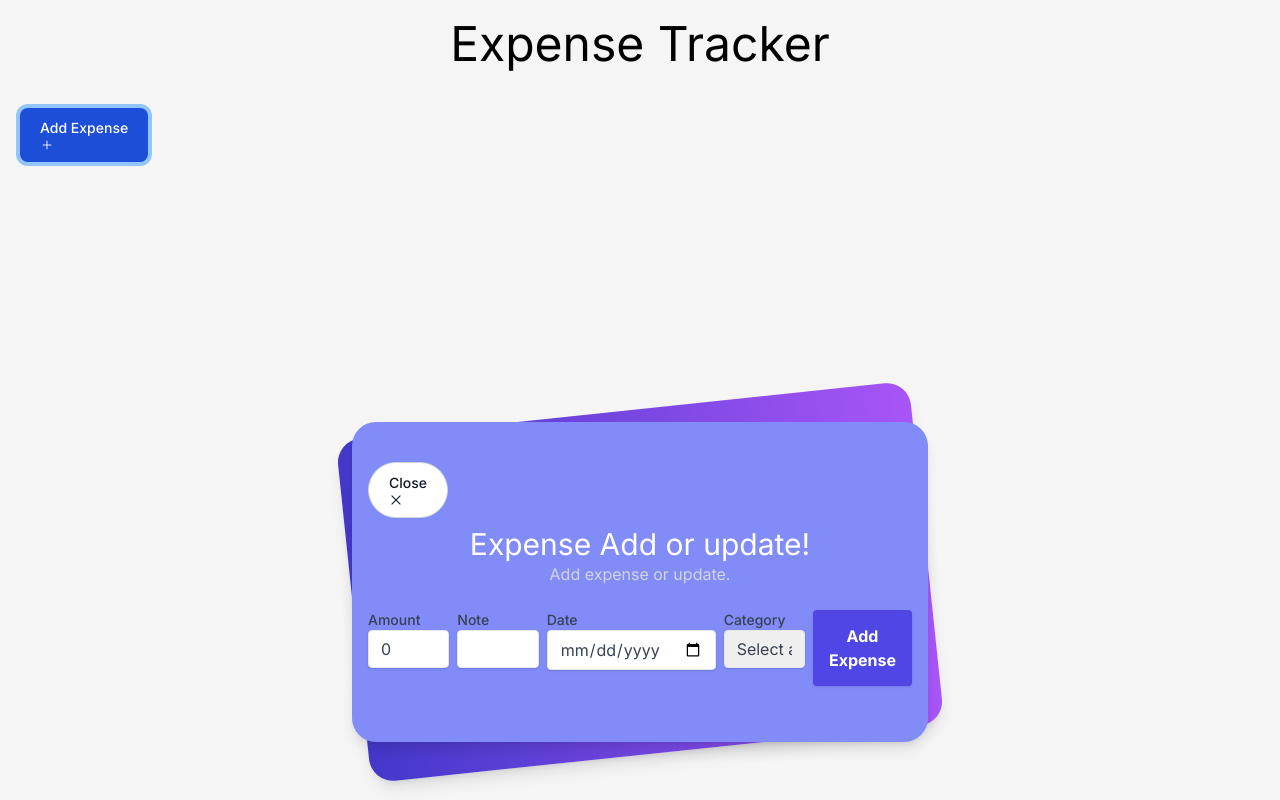
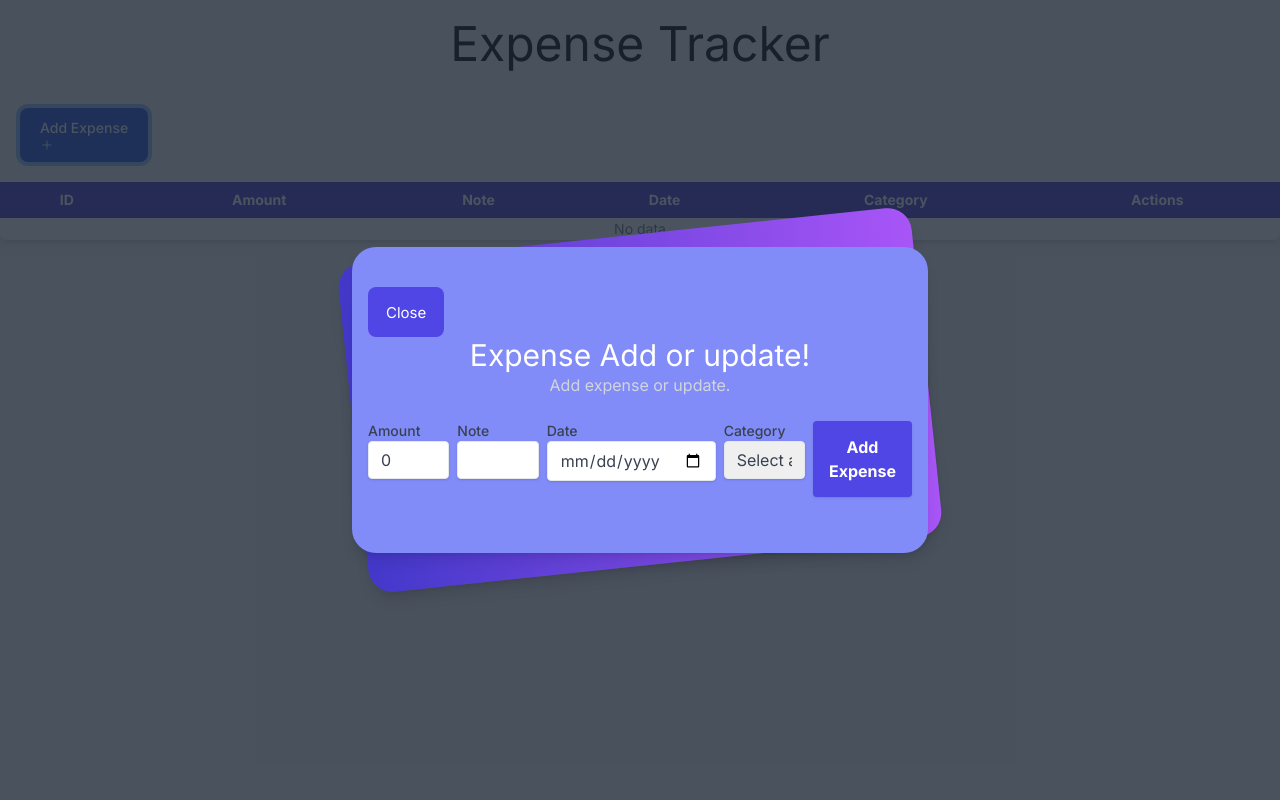
Before and after one commit to talhak911/NextJs14, a Next.js app in the folder Expense Tracker/: page / in a window 1280 px wide. Both pictures are taken after a click on the button "Add Expense". Shown: the top 800 px of the page. Built offline with nearby package versions, Linux system fonts and the light colour scheme.

Commit message:
Expense Tracker with recharts

```diff
--- a/Expense Tracker/src/app/components/ExpenseList.tsx
+++ b/Expense Tracker/src/app/components/ExpenseList.tsx
@@ -201,8 +201,11 @@ export default function ExpenseTracker() {
     },
   ];
     return (
-    <>
+    <div>
     <h1 className="text-5xl text-center m-5">Expense Tracker</h1>
+
+
+
     <button onClick={()=>setIsOpen(true)} className="px-5 py-2.5 text-sm font-medium text-white bg-blue-700 hover:bg-blue-800 focus:ring-4 focus:outline-none focus:ring-blue-300 rounded-lg text-center dark:bg-blue-600 dark:hover:bg-blue-700 dark:focus:ring-blue-800 m-5 ">Add Expense <IoAdd /></button>
         <ExpenseModal isOpen={isOpen} isClose={isClosed} expenseObj={expense}onChangeHandler={onChangeHandler } onSubmithandle={onSubmitHandler} onUpdatehandle={onClickUpdate}/>
 
@@ -253,18 +256,25 @@ export default function ExpenseTracker() {
 
               </tr>
 
-          </tbody></>:     <tr>
+          </tbody></>:   <thead>  <tr>
       <td colSpan={6} className="text-center">
         <h1>No data</h1>
       </td>
-    </tr>}
+    </tr>  </thead>}
+
         </table>
-        <div style={{ width: '50%', height: '50vh' }}>
-  <BarChartWrapper data ={data}/>
+
+        <div className={`modal ${isOpen ? 'hidden' : 'block'} mt-5` }>
+  {!isOpen &&
+  <div style={{ width: '50%', height: '50vh' }}>
+  <BarChartWrapper data={data} />
+  </div>
+  }
 </div>
 
 
-    </>
+
+    </div>
 
 
 
--- a/Expense Tracker/src/app/components/expenseModal.tsx
+++ b/Expense Tracker/src/app/components/expenseModal.tsx
@@ -1,16 +1,24 @@
+"use state"
 import { VscChromeClose } from "react-icons/vsc";
+import { useState } from "react";
 export default function ExpenseModal(props:expenseProps)
 {
     const categories:string[]=["Online payment","Bill pay","shoping","Groceries"];
+    const [errors, setErrors] = useState<string[]>([])
     return(
 
 <>
-{props.isOpen ===true ? <div className="float min-h-screen  py-6 flex flex-col justify-center sm:py-12">
+<div className={`modal ${props.isOpen ? 'block' : 'hidden'}`}>
+            <div className="modal-overlay absolute top-0 left-0 w-full h-full bg-gray-800 bg-opacity-80">
+{ <div className="float min-h-screen  py-6 flex flex-col justify-center sm:py-12">
       <div className="relative py-3 sm:max-w-xl sm:mx-auto">
           <div className="absolute inset-0 bg-gradient-to-r from-indigo-700 to-purple-500 shadow-lg transform -skew-y-6 sm:skew-y-0 sm:-rotate-6 sm:rounded-3xl"></div>
           <div className="text-white relative px-4 py-10 bg-indigo-400 shadow-lg sm:rounded-3xl sm:p-100">
           {props.expenseObj.id !=='' ?<></>:
-                 <button className="ml-30 text-gray-900 bg-white border border-gray-300 focus:outline-none hover:bg-gray-100 focus:ring-4 focus:ring-gray-200 font-medium rounded-full text-sm px-5 py-2.5 me-2 mb-2 dark:bg-gray-800 dark:text-white dark:border-gray-600 dark:hover:bg-gray-700 dark:hover:border-gray-600 dark:focus:ring-gray-700" onClick={props.isClose}>Close <VscChromeClose /></button>}
+            <><button  onClick={props.isClose} className="button-57" role="button"><span className="text">Close</span><span><VscChromeClose /></span></button>
+
+            </>
+                 }
               <div className="text-center pb-6">
                   <h1 className="text-3xl">Expense Add or update!</h1>
                   <p className="text-gray-300">
@@ -101,6 +109,7 @@ export default function ExpenseModal(props:expenseProps)
                             </button>
 
                             :
+
                       <button
                           // onClick={onClickHandler}
                           type="button"
@@ -115,7 +124,9 @@ export default function ExpenseModal(props:expenseProps)
               </form>
           </div>
       </div>
-  </div> : <></>       }
+  </div>      }
+    </div>
+    </div>
 </>
     )
 }
--- a/Expense Tracker/src/app/components/graph.tsx
+++ b/Expense Tracker/src/app/components/graph.tsx
@@ -6,6 +6,7 @@ import { BarChart, Bar, XAxis, YAxis, CartesianGrid, Tooltip, Legend, Responsive
 
 export default function BarChartWrapper({ data }:any) {
 return(
+  <>
     <ResponsiveContainer width="100%" height="100%">
     <BarChart
       width={500}
@@ -27,5 +28,6 @@ return(
       <Bar dataKey="amount" fill="#8884d8" background={{ fill: '#eee' }} />
     </BarChart>
   </ResponsiveContainer>
+</>
 )
   }
--- a/Expense Tracker/src/app/globals.css
+++ b/Expense Tracker/src/app/globals.css
@@ -7,6 +7,68 @@
 :root {
  background-color: whitesmoke;
 }
+.button-57 {
+  position: relative;
+  overflow: hidden;
+  border-radius: 8px;
+
+  color: white;
+  display: inline-block;
+  font-size: 15px;
+  line-height: 15px;
+  padding: 18px 18px 17px;
+  text-decoration: none;
+  cursor: pointer;
+  background: #4F46E5;
+  user-select: none;
+  -webkit-user-select: none;
+  touch-action: manipulation;
+}
+
+.button-57 span:first-child {
+  position: relative;
+  transition: color 600ms cubic-bezier(0.48, 0, 0.12, 1);
+  z-index: 10;
+}
+
+.button-57 span:last-child {
+  color: white;
+  display: block;
+  position: absolute;
+  bottom: 0;
+  transition: all 500ms cubic-bezier(0.48, 0, 0.12, 1);
+  z-index: 100;
+  opacity: 0;
+  top: 50%;
+  left: 50%;
+  transform: translateY(225%) translateX(-50%);
+  height: 14px;
+  line-height: 13px;
+}
+
+.button-57:after {
+  content: "";
+  position: absolute;
+  bottom: -50%;
+  left: 0;
+  width: 100%;
+  height: 100%;
+  background-color: #4F46E5;
+  transform-origin: bottom center;
+  transition: transform 600ms cubic-bezier(0.48, 0, 0.12, 1);
+  transform: skewY(9.3deg) scaleY(0);
+  z-index: 50;
+}
+
+.button-57:hover:after {
+  transform-origin: bottom center;
+  transform: skewY(9.3deg) scaleY(2);
+}
+
+.button-57:hover span:last-child {
+  transform: translateX(-50%) translateY(-100%);
+  opacity: 1;
+  transition: all 900ms cubic-bezier(0.48, 0, 0.12, 1);}
 /*
 @media (prefers-color-scheme: dark) {
   :root {
```
